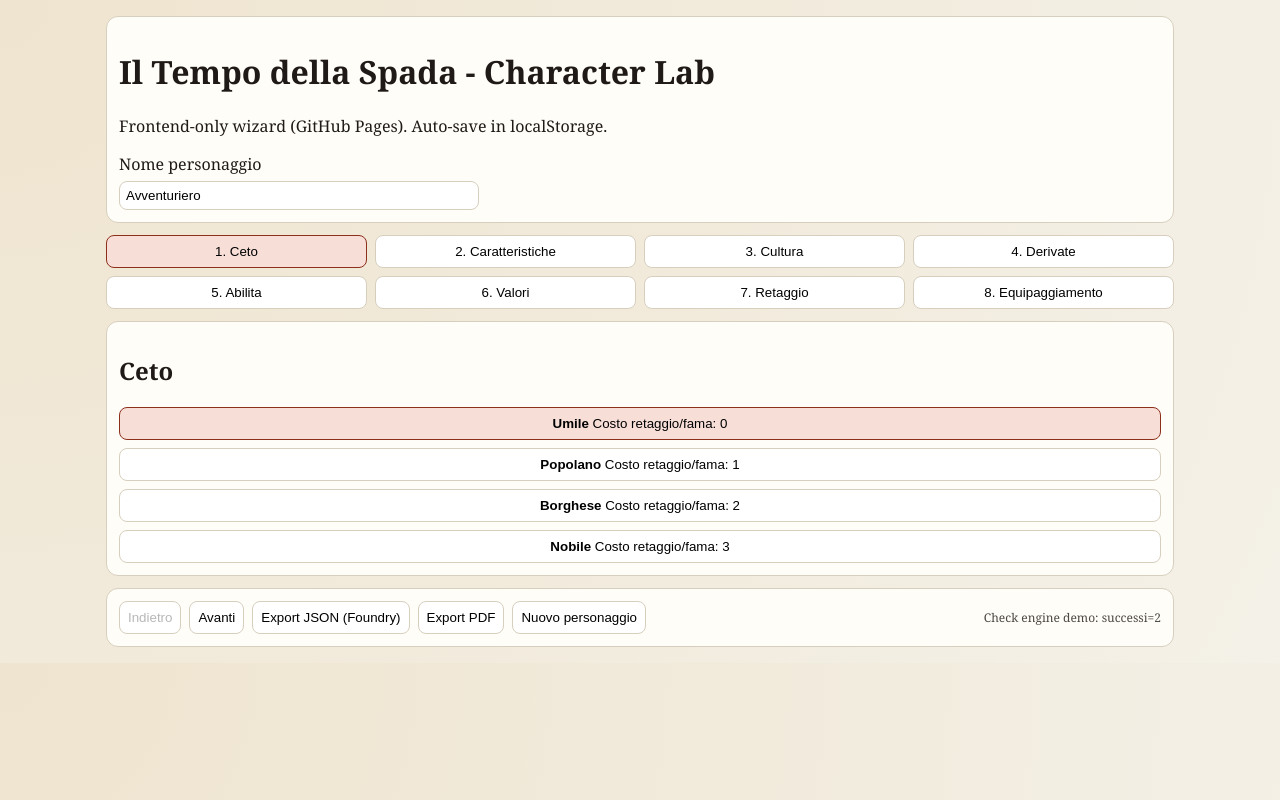
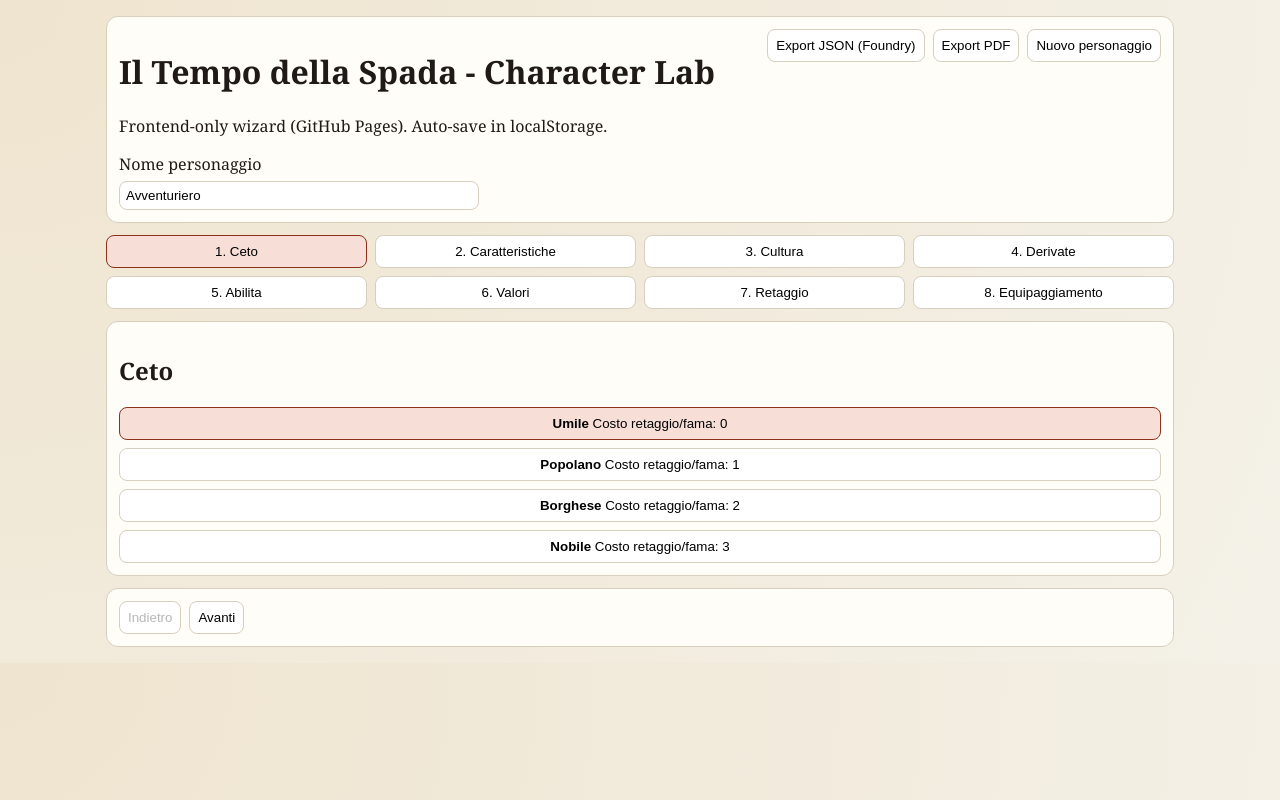
Before and after one commit to federicomorando/create.swordrpg.com, a plain HTML site: page index.html in a window 1280 px wide. Drawn offline with Linux system fonts and the light colour scheme.

Commit message:
Move export actions to header and remove debug footer indicator

```diff
--- a/src/main.js
+++ b/src/main.js
@@ -422,7 +422,8 @@ function render() {
   const allowedValori = getCultureAllowedValori(state.cultureTrait1, state.cultureTrait2);
   const allSkills = allSkillIds();
   const validation = stepValidation(state.step);
-  const sampleCheck = swordCheckResolve({
+  // Keep a small runtime smoke-check call to ensure the engine module is loaded and callable.
+  swordCheckResolve({
     characteristicScore: state.chars.fortitudo,
     diceCount: 2,
     grade: 1,
@@ -433,8 +434,17 @@ function render() {
   app.innerHTML = `
     <main class="layout">
       <header class="header">
-        <h1>Il Tempo della Spada - Character Lab</h1>
-        <p>Frontend-only wizard (GitHub Pages). Auto-save in localStorage.</p>
+        <div class="header-top">
+          <div>
+            <h1>Il Tempo della Spada - Character Lab</h1>
+            <p>Frontend-only wizard (GitHub Pages). Auto-save in localStorage.</p>
+          </div>
+          <div class="header-actions">
+            <button data-action="export-json">Export JSON (Foundry)</button>
+            <button data-action="export-pdf">Export PDF</button>
+            <button data-action="reset">Nuovo personaggio</button>
+          </div>
+        </div>
         <div class="name-row">
           <label>Nome personaggio</label>
           <input value="${escapeHTML(state.name)}" data-change="set-name" />
@@ -452,11 +462,7 @@ function render() {
       <footer class="footer">
         <button data-action="prev-step" ${state.step === 1 ? "disabled" : ""}>Indietro</button>
         <button data-action="next-step" ${state.step === 8 || !validation.ok ? "disabled" : ""}>Avanti</button>
-        <button data-action="export-json">Export JSON (Foundry)</button>
-        <button data-action="export-pdf">Export PDF</button>
-        <button data-action="reset">Nuovo personaggio</button>
         ${validation.ok ? "" : `<span class="warn">${validation.msg}</span>`}
-        <span class="engine-demo">Check engine demo: successi=${sampleCheck.finalSuccesses}</span>
       </footer>
     </main>
   `;
--- a/styles/app.css
+++ b/styles/app.css
@@ -28,6 +28,20 @@ body {
   border: 1px solid var(--line);
   border-radius: 12px;
   padding: 12px;
+}
+
+.header-top {
+  display: flex;
+  justify-content: space-between;
+  align-items: flex-start;
+  gap: 12px;
+}
+
+.header-actions {
+  display: flex;
+  flex-wrap: wrap;
+  gap: 8px;
+  justify-content: flex-end;
 }
 
 .name-row { display: grid; gap: 6px; max-width: 360px; }
@@ -62,12 +76,12 @@ body {
 .row { display: flex; justify-content: space-between; align-items: center; }
 .spin { display: flex; align-items: center; gap: 6px; }
 .footer { display: flex; flex-wrap: wrap; gap: 8px; align-items: center; }
-.engine-demo { margin-left: auto; font-size: 12px; opacity: 0.8; }
 .warn { color: #8c2f1b; font-size: 12px; }
 .note { font-size: 12px; opacity: 0.8; }
 
 @media (max-width: 760px) {
+  .header-top { flex-direction: column; align-items: stretch; }
+  .header-actions { justify-content: flex-start; }
   .steps { grid-template-columns: repeat(2, minmax(0, 1fr)); }
   .grid2 { grid-template-columns: 1fr; }
-  .engine-demo { width: 100%; margin-left: 0; }
 }
```
Also changed, not shown: docs/RELEASE_1.0.md (+1 -0 lines).
